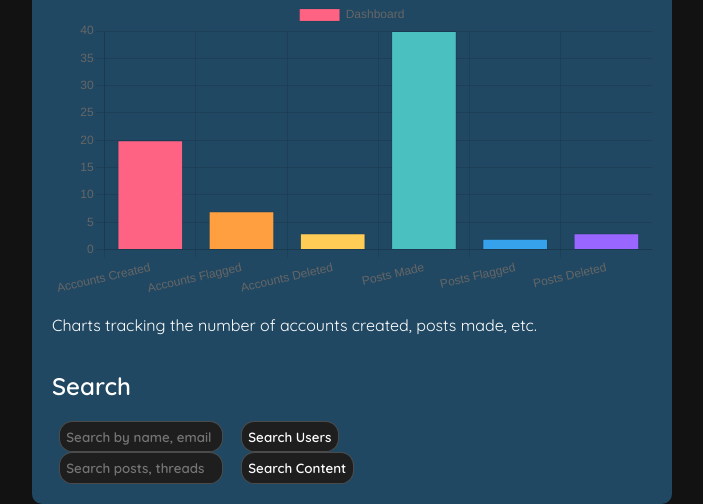
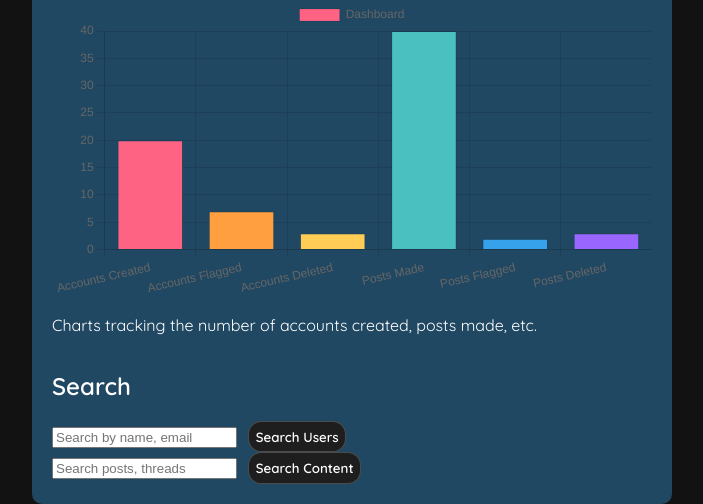
Before and after one commit to patrickma6199/Pondr, a PHP site: page /public/pages/admin.html in a window 1280 px wide. Shown: the part 623-1127 px from the top of the page, without its empty margins (412-1115 px from the left). Run offline with PHP 8.4, Linux system fonts and the light colour scheme.

Commit message:
second commit

```diff
--- a/public/css/styles.css
+++ b/public/css/styles.css
@@ -29,7 +29,7 @@ body {
 }
 
 /*Styling for inputs, buttons links */
-input[type="text"], input[type="password"], button, .link-button, .form-button {
+input[type="text"]:focus, input[type="password"]:focus, button, .link-button, .form-button {
     font-family: var(--pondr-font);
     background-color: var(--input-background); /* Transparent bg to fit any section */
     color: var(--text-color);
```
